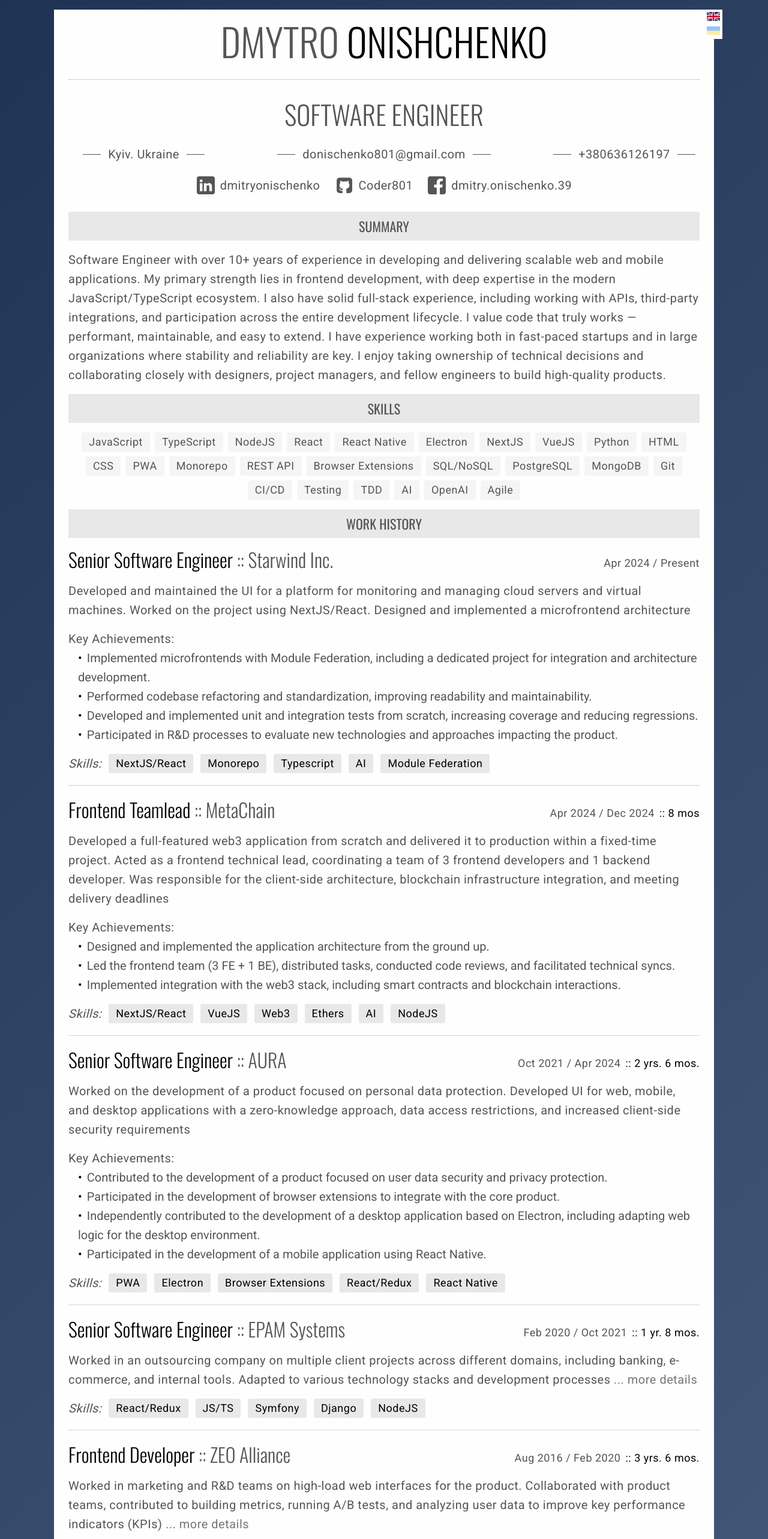
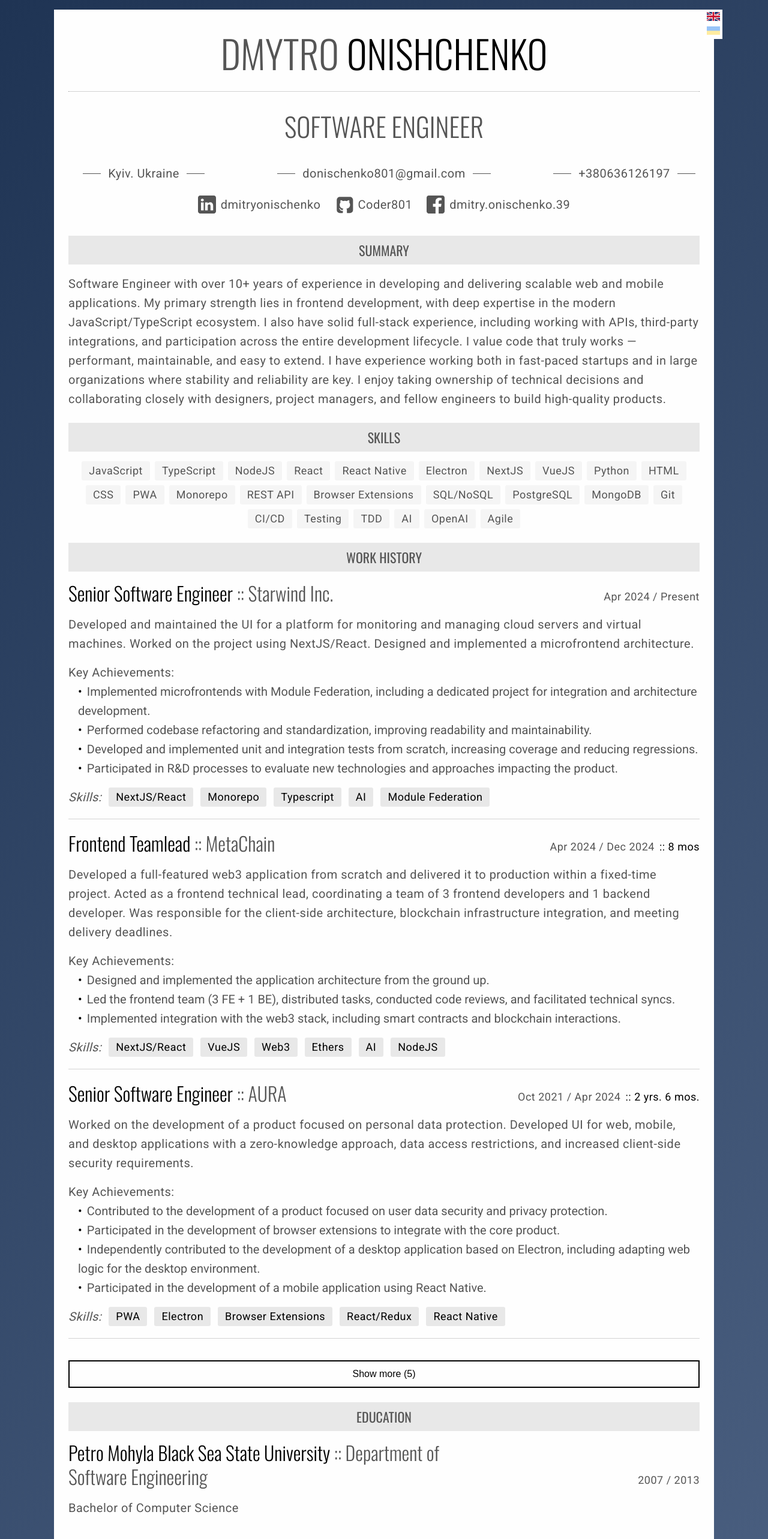
Before and after one commit to Coder801/dmytro-onishchenko-cv, a Next.js app: page /home/Home in a window 1280 px wide. Shown: the top 2566 px of the page at 60% size. Built offline with nearby package versions, Linux system fonts and the light colour scheme.

Commit message:
Fix mobile design

```diff
--- a/src/components/Section/styles.module.scss
+++ b/src/components/Section/styles.module.scss
@@ -2,7 +2,6 @@
   display: flex;
   flex-direction: column;
   gap: var(--space-md);
-  padding-bottom: var(--space-md);
 }
 
 .title {
--- a/src/templates/River/River.tsx
+++ b/src/templates/River/River.tsx
@@ -1,3 +1,4 @@
+import clsx from "clsx";
 import { FC, useState } from "react";
 
 import { LanguageSwitcher } from "@/components/LanguageSwitcher";
@@ -30,27 +31,21 @@
   currentLanguage,
   onLanguageChange,
 }) => {
-  const [isShortPdf, setIsShortPdf] = useState(false);
+  const [showAllWorkHistory, setShowAllWorkHistory] = useState(false);
 
   const { profile, summary, workHistory, education, achievements, languages } =
     data.content;
 
   return (
     <div
-      className={`${styles.container} ${isVisible ? styles.visible : ""}`}
+      className={clsx(styles.container, { [styles.visible]: isVisible })}
       id="pdf-content"
     >
       <div className={styles.content}>
-        <ProfileSection
-          name={profile.name}
-          position={profile.position}
-          location={profile.location}
-          email={profile.email}
-          phone={profile.phone}
-          socials={profile.social}
-        />
+        <ProfileSection name={profile.name} position={profile.position} />
 
         <ContactsSection
+          className={styles.contactsSection}
           location={profile.location}
           email={profile.email}
           phone={profile.phone}
@@ -61,7 +56,11 @@
 
         <SkillsSection skills={profile.skills} />
 
-        <WorkHistorySection items={workHistory} isShortPdf={isShortPdf} />
+        <WorkHistorySection
+          items={workHistory}
+          showAll={showAllWorkHistory}
+          onShowAllChange={setShowAllWorkHistory}
+        />
 
         <EducationSection items={education} />
 
@@ -69,16 +68,10 @@
 
         <LanguagesSection items={languages} />
 
-        {/* <Section className={styles.contactSection} title={t("contact")}>
-          <ContactsSection
-            location={profile.location}
-            email={profile.email}
-            phone={profile.phone}
-            socials={profile.social}
-          />
-        </Section> */}
-
-        <DownloadButton onShortPdfChange={setIsShortPdf} />
+        <DownloadButton
+          className={styles.downloadButton}
+          onExpandWorkHistory={() => setShowAllWorkHistory(true)}
+        />
       </div>
       <div className={styles.languageSwitcherContainer}>
         <LanguageSwitcher
--- a/src/templates/River/components/ContactsSection/ContactsSection.tsx
+++ b/src/templates/River/components/ContactsSection/ContactsSection.tsx
@@ -1,7 +1,7 @@
 import clsx from "clsx";
 import { FC } from "react";
+import { useTranslation } from "react-i18next";
 
-// import { useTranslation } from "react-i18next";
 import { Section } from "@/components/Section/Section";
 import { SocialLink } from "@/components/SocialLink";
 import { Typography } from "@/ui/Typography";
@@ -16,10 +16,11 @@
   socials,
   className,
 }) => {
-  // const { t } = useTranslation("common");
+  const { t } = useTranslation("common");
 
   return (
-    <Section className={clsx(styles.section, className)}>
+    <Section title={t("contacts")} className={clsx(styles.section, className)}>
+      <div className={styles.container}>
         <div className={styles.contact}>
           {[location, email, phone].map((item) => (
             <Typography key={item}>{item}</Typography>
@@ -37,6 +38,7 @@
             </SocialLink>
           ))}
         </div>
+      </div>
     </Section>
   );
 };
--- a/src/templates/River/components/ContactsSection/styles.module.scss
+++ b/src/templates/River/components/ContactsSection/styles.module.scss
@@ -1,6 +1,16 @@
 @use "../../../../styles/mixins" as *;
 
 .section {
+  & h4 {
+    display: block;
+
+    @include respond-to(md) {
+      display: none;
+    }
+  }
+}
+
+.container {
   display: grid;
   gap: 0;
   grid-template-areas: "socials contact";
@@ -40,6 +50,10 @@
         display: none;
       }
 
+      @include respond-to(sm) {
+        font-size: 0.8rem;
+      }
+
       @include respond-to(md) {
         @include decorative-heading(30px);
 
@@ -73,6 +87,10 @@
       & p {
         font-size: 0.65rem;
 
+        @include respond-to(sm) {
+          font-size: 0.8rem;
+        }
+
         @include respond-to(md) {
           font-size: 1rem;
         }
@@ -82,7 +100,7 @@
         width: 16px;
 
         @include respond-to(md) {
-          width: 32px;
+          width: 30px;
         }
       }
 
--- a/src/templates/River/components/ProfileSection/styles.module.scss
+++ b/src/templates/River/components/ProfileSection/styles.module.scss
@@ -8,18 +8,10 @@
     "divider"
     "position"
     "contact";
+  padding-top: var(--space-lg);
 
   @include respond-to(md) {
     gap: var(--space-lg);
-  }
-
-  & .divider {
-    grid-area: divider;
-    margin: 0 0 var(--space-xs) 0;
-
-    @include respond-to(md) {
-      margin: var(--space-md) 0;
-    }
   }
 
   & .name {
@@ -38,10 +30,18 @@
     }
   }
 
+  & .divider {
+    grid-area: divider;
+    margin: 0 0 var(--space-xs) 0;
+
+    @include respond-to(md) {
+      margin: var(--space-md) 0;
+    }
+  }
+
   & .position {
     color: var(--color-text-secondary);
     grid-area: position;
-    margin-bottom: var(--space-sm);
     text-align: center;
     text-transform: uppercase;
   }
--- a/src/templates/River/components/ProfileSection/types.ts
+++ b/src/templates/River/components/ProfileSection/types.ts
@@ -12,8 +12,4 @@
     last: string;
   };
   position: string;
-  location: string;
-  email: string;
-  phone: string;
-  socials: SocialItem[];
 };
--- a/src/templates/River/components/WorkHistorySection/WorkHistorySection.tsx
+++ b/src/templates/River/components/WorkHistorySection/WorkHistorySection.tsx
@@ -1,11 +1,12 @@
 import clsx from "clsx";
-import { gt, isEmpty } from "lodash";
+import { isEmpty, toString } from "lodash";
 import { FC, useState } from "react";
 import { useTranslation } from "react-i18next";
 
 import { Section } from "@/components/Section";
 import { Timeline } from "@/components/Timeline";
 import type { WorkHistory } from "@/types/resume";
+import { Button } from "@/ui/Button";
 import { List } from "@/ui/List";
 import { Typography } from "@/ui/Typography";
 
@@ -13,51 +14,41 @@
 
 type WorkHistorySectionProps = {
   items: WorkHistory[];
-  isShortPdf?: boolean;
+  showAll?: boolean;
+  onShowAllChange?: (value: boolean) => void;
 };
 
-const SHOWING_DETAILS_COUNT = 2;
+const INITIAL_ITEMS_COUNT = 3;
+const SHOW_DELAY_MS = 1000;
 
 export const WorkHistorySection: FC<WorkHistorySectionProps> = ({
   items,
-  isShortPdf,
+  showAll: showAllProp,
+  onShowAllChange,
 }) => {
   const { t } = useTranslation("common");
-  const [expandedItems, setExpandedItems] = useState<Set<number>>(new Set());
+  const [showAllLocal, setShowAllLocal] = useState(false);
+  const [isLoading, setIsLoading] = useState(false);
 
-  const toggleDetails = (index: number) => {
-    setExpandedItems(
-      (prev) =>
-        new Set(
-          prev.has(index)
-            ? [...prev].filter((i) => i !== index)
-            : [...prev, index]
-        )
-    );
+  const showAll = showAllProp ?? showAllLocal;
+  const setShowAll = onShowAllChange ?? setShowAllLocal;
+
+  const hiddenItemsCount = toString(items.length - INITIAL_ITEMS_COUNT);
+
+  const initialItems = items.slice(0, INITIAL_ITEMS_COUNT);
+  const hiddenItems = items.slice(INITIAL_ITEMS_COUNT);
+  const hasMoreItems = hiddenItems.length > 0;
+
+  const handleShowMore = () => {
+    setIsLoading(true);
+    setTimeout(() => {
+      setIsLoading(false);
+      setShowAll(true);
+    }, SHOW_DELAY_MS);
   };
 
-  const trimDot = (text: string) =>
-    text.endsWith(".") ? text.slice(0, -1) : text;
-
-  return (
-    <Section title={t("workHistory")}>
-      <div className={clsx(styles.timeline, { [styles.shortPdf]: isShortPdf })}>
-        {items.map((item, index) => {
-          const isCollapsible = gt(index, SHOWING_DETAILS_COUNT);
-          const isExpanded = expandedItems.has(index);
+  const renderTimelineItem = (item: WorkHistory) => {
     const hasAchievements = !isEmpty(item.keyAchievements);
-
-          const achievementsBlock = hasAchievements && (
-            <div className={styles.achievements}>
-              <Typography className={styles.subtitle}>
-                {t("keyAchievements")}:
-              </Typography>
-              <List
-                className={styles.list}
-                items={item.keyAchievements || []}
-              />
-            </div>
-          );
 
     return (
       <Timeline
@@ -67,35 +58,48 @@
         company={item.company}
         skills={item.skills}
       >
-              <Typography>
-                {isExpanded ? item.description : trimDot(item.description)}{" "}
-                {isCollapsible && !isExpanded && (
-                  <span
-                    className={styles.moreDetails}
-                    onClick={() => toggleDetails(index)}
-                  >
-                    ... {t("moreDetails")}
-                  </span>
-                )}
+        <Typography>{item.description}</Typography>
+
+        {hasAchievements && (
+          <div className={styles.achievements}>
+            <Typography className={styles.subtitle}>
+              {t("keyAchievements")}:
             </Typography>
-
-              {!isCollapsible && achievementsBlock}
-
-              {isCollapsible && hasAchievements && (
-                <div
-                  className={clsx(styles.achievementsWrapper, {
-                    [styles.expanded]: isExpanded,
-                  })}
-                >
-                  <div className={styles.achievementsInner}>
-                    {achievementsBlock}
-                  </div>
+            <List className={styles.list} items={item.keyAchievements || []} />
           </div>
         )}
       </Timeline>
     );
+  };
+
+  return (
+    <Section title={t("workHistory")}>
+      <div className={styles.timeline}>
+        {initialItems.map(renderTimelineItem)}
+
+        {hasMoreItems && (
+          <div
+            className={clsx(styles.hiddenItems, {
+              [styles.expanded]: showAll,
             })}
+          >
+            <div className={styles.hiddenItemsInner}>
+              {hiddenItems.map(renderTimelineItem)}
             </div>
+          </div>
+        )}
+      </div>
+
+      {hasMoreItems && !showAll && (
+        <Button
+          className={styles.showMoreButton}
+          onClick={handleShowMore}
+          disabled={isLoading}
+          isLoading={isLoading}
+        >
+          {isLoading ? t("loading") : `${t("showMore")} (${hiddenItemsCount})`}
+        </Button>
+      )}
     </Section>
   );
 };
--- a/src/templates/River/components/WorkHistorySection/styles.module.scss
+++ b/src/templates/River/components/WorkHistorySection/styles.module.scss
@@ -6,39 +6,6 @@
   & > :not(:last-child) {
     border-bottom: 1px solid var(--color-text-primary);
     padding-bottom: var(--space-lg);
-  }
-
-  &.shortPdf > :nth-child(n + 4) {
-    display: none;
-  }
-}
-
-.moreDetails {
-  color: var(--color-text-secondary);
-  cursor: pointer;
-  opacity: 0.8;
-  text-transform: lowercase;
-
-  @media print {
-    display: none;
-  }
-}
-
-.achievementsWrapper {
-  display: grid;
-  grid-template-rows: 0fr;
-  transition: grid-template-rows 0.3s ease-out;
-
-  &.expanded {
-    grid-template-rows: 1fr;
-  }
-}
-
-.achievementsInner {
-  overflow: hidden;
-
-  @media print {
-    overflow: visible;
   }
 }
 
@@ -53,3 +20,31 @@
     margin: 0;
   }
 }
+
+.hiddenItems {
+  display: grid;
+  grid-template-rows: 0fr;
+  transition: grid-template-rows 0.5s ease-out;
+
+  &.expanded {
+    grid-template-rows: 1fr;
+  }
+}
+
+.hiddenItemsInner {
+  display: flex;
+  flex-direction: column;
+  gap: var(--space-lg);
+  overflow: hidden;
+
+  & > :not(:last-child) {
+    border-bottom: 1px solid var(--color-text-primary);
+    padding-bottom: var(--space-lg);
+  }
+}
+
+.showMoreButton {
+  @media print {
+    display: none;
+  }
+}
--- a/src/templates/River/styles.module.scss
+++ b/src/templates/River/styles.module.scss
@@ -80,6 +80,8 @@
 
 .content {
   background-color: var(--color-bg-surface);
+  display: flex;
+  flex-direction: column;
   gap: var(--space-xl);
   padding: var(--space-lg);
   z-index: 1;
@@ -87,13 +89,21 @@
   @include respond-to(md) {
     padding: var(--space-xl);
   }
-}
 
-.contactSection {
-  display: grid;
+  & > div {
+    order: 1;
+  }
 
-  @include respond-to(md) {
-    display: none;
+  .contactsSection {
+    order: 3;
+
+    @include respond-to(md) {
+      order: 1;
+    }
+  }
+
+  .downloadButton {
+    order: 10;
   }
 }
 
--- a/src/translate/translations/en/common.json
+++ b/src/translate/translations/en/common.json
@@ -35,5 +35,7 @@
   "lessThanAMonth": "Less than a month",
   "keyAchievements": "Key Achievements",
   "moreDetails": "More details",
-  "contact": "Contacts"
+  "contact": "Contacts",
+  "showMore": "Show more",
+  "loading": "Loading..."
 }
--- a/src/translate/translations/ua/common.json
+++ b/src/translate/translations/ua/common.json
@@ -35,5 +35,7 @@
   "lessThanAMonth": "Менше місяця",
   "keyAchievements": "Ключові досягнення",
   "moreDetails": "Детальніше",
-  "contact": "Контакти"
+  "contact": "Контакти",
+  "showMore": "Показати більше",
+  "loading": "Завантаження..."
 }
```
Also changed, not shown: src/templates/River/components/DownloadButton/DownloadButton.tsx (+20 -15 lines), src/ui/SvgIcon/assets/github.svg. Lines whose indentation alone changed are shown as unchanged.
